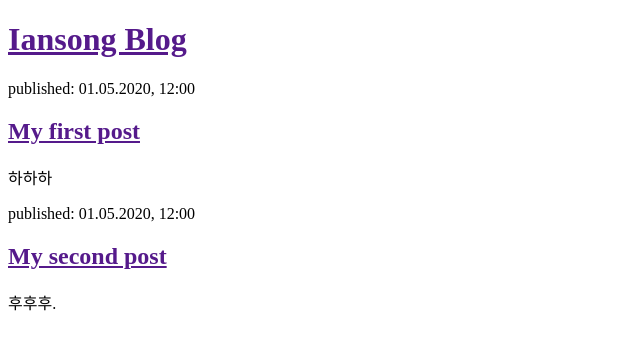
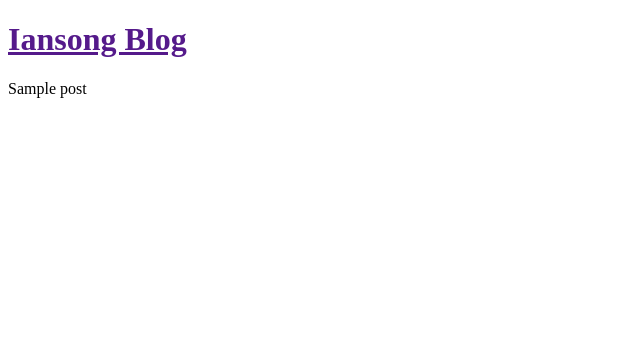
Before and after one commit to iansong2020/my-first-blog, a Django app: page / in a window 1280 px wide. Shown: the top 350 px of the page, without its empty margins (0-640 px from the left). Run offline with Django 3.2, Linux system fonts and the light colour scheme; tables that the repository leaves empty hold one stand-in row (values such as "Sample post").

Commit message:
changed the HTML for the site

```diff
--- a/blog/templates/blog/post_list.html
+++ b/blog/templates/blog/post_list.html
@@ -9,15 +9,7 @@
             <h1><a href="">Iansong Blog</a></h1>
         </div>
 
-        <div>
-            <p>published: 01.05.2020, 12:00</p>
-            <h2><a href="">My first post</a></h2>
-            <p>하하하</p>
-        </div>
-
-        <div>
-            <p>published: 01.05.2020, 12:00</p>
-            <h2><a href="">My second post</a></h2>
-            <p>후후후.</p>
-        </div>
+        {% for post in posts %}
+          {{ post }}
+        {% endfor %}
 </html>
--- a/blog/views.py
+++ b/blog/views.py
@@ -1,5 +1,8 @@
 from django.shortcuts import render
+from django.utils import timezone
+from .models import Post
 
 # Create your views here.
 def post_list(request):
-    return render(request, 'blog/post_list.html', {})
+    posts = Post.objects.filter(published_date__lte=timezone.now()).order_by('published_date')
+    return render(request, 'blog/post_list.html', {'posts': posts})
```
